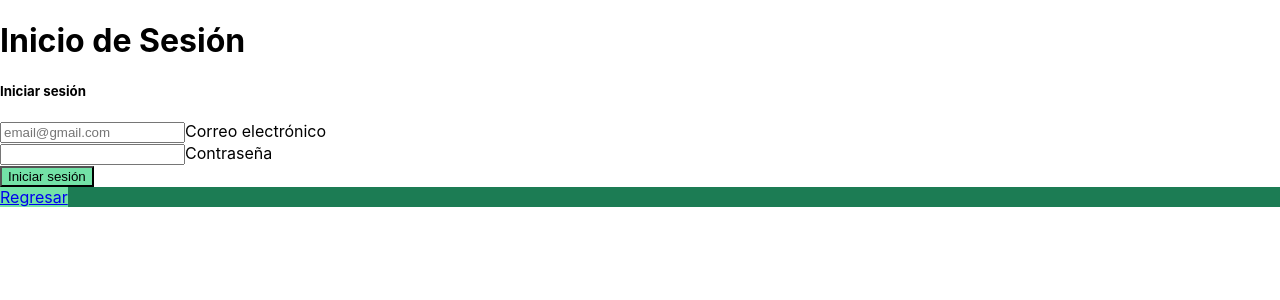
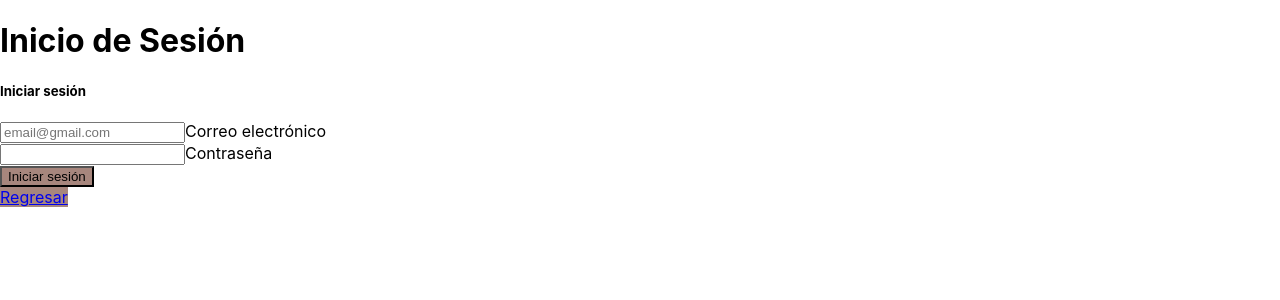
Before and after one commit to nottwithtt/comiteseguridad, a React (Create React App) app in the folder frontend/: page /login in a window 1280 px wide. Shown: the top 300 px of the page. Built offline with nearby package versions, Linux system fonts and the light colour scheme.

Commit message:
Change login colors

```diff
--- a/frontend/src/pages/Login.js
+++ b/frontend/src/pages/Login.js
@@ -99,7 +99,7 @@ function Login() {
                       <Button
                         text="Iniciar sesión"
                         bootstrap="btn btn-block fa-lg mb-3"
-                        color="#73E2A7"
+                        color="#A7867D"
                         type="submit"
                       />
                     </div>
@@ -108,14 +108,14 @@ function Login() {
               </div>
               <div
                 className="col-lg-6 d-flex flex-column"
-                style={{ backgroundColor: "#1C7C54" }}
+                style={{ backgroundColor: "#FFFFFF" }}
               >
                 <div className="px-3 py-1 mt-3">
                   <div className="d-flex flex-column align-items-center justify-content-center pb-4">
                     <Link
                       to="/calendar"
                       className="btn"
-                      style={{ backgroundColor: "#73E2A7", width: "150px" }}
+                      style={{ backgroundColor: "#A7867D", width: "150px" }}
                     >
                       Regresar
                     </Link>
```
